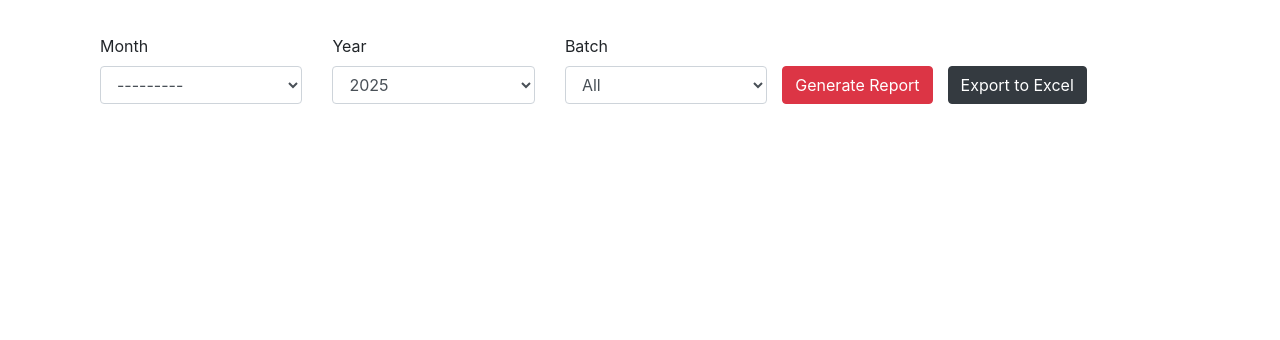
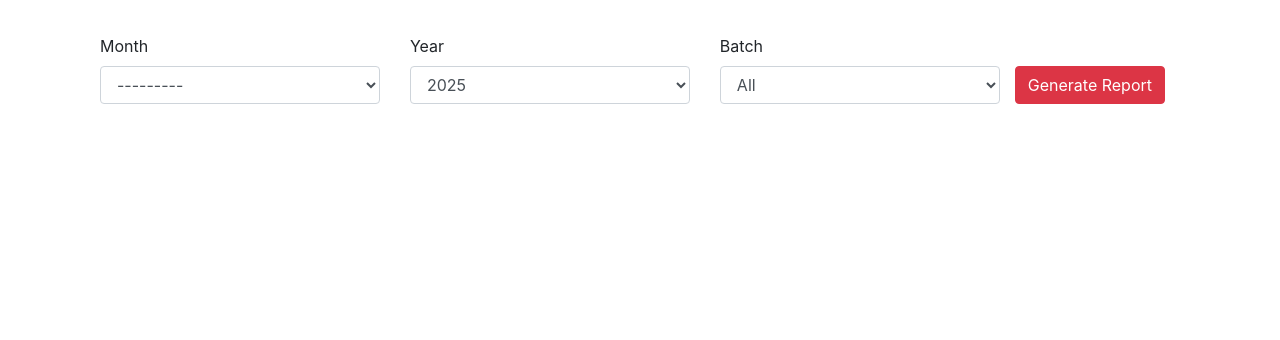
Before and after one commit to SujayKumarMondal/NoExcusesFitness, a Django app: page /reports/ in a window 1280 px wide. Shown: the part 122-462 px from the top of the page. Run offline with Django 3.2, Linux system fonts and the light colour scheme; the visitor is signed in with stand-in values (Sample User, id 1); some libraries are stand-ins or nearby versions.

Commit message:
Remove export button from reports template for clarity

```diff
--- a/reports/templates/reports.html
+++ b/reports/templates/reports.html
@@ -51,9 +51,9 @@
             <button type="submit" id="submit" class="btn btn-danger" name="generate_all">Generate Report</button>
         </div>
 
-        <div class="col ml-auto" style="margin-top: 3%">
+        {% comment %} <div class="col ml-auto" style="margin-top: 3%">
             <button type="submit" id="export" name="export" class="btn btn-dark" name="export">Export to Excel</button>
-        </div>
+        </div> {% endcomment %}
         {% include 'footer.html' %}
     </div>
 </form>
```
